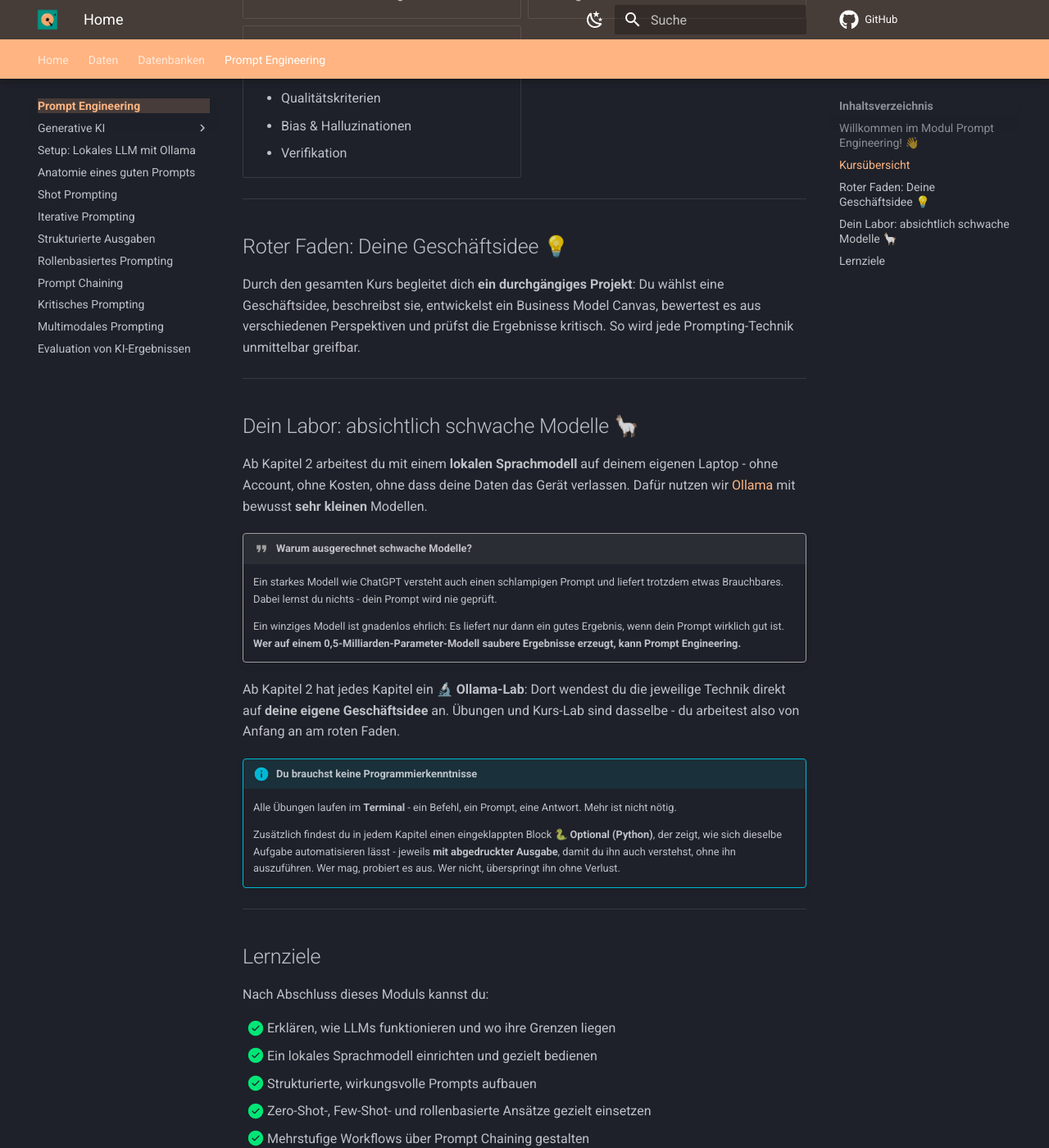
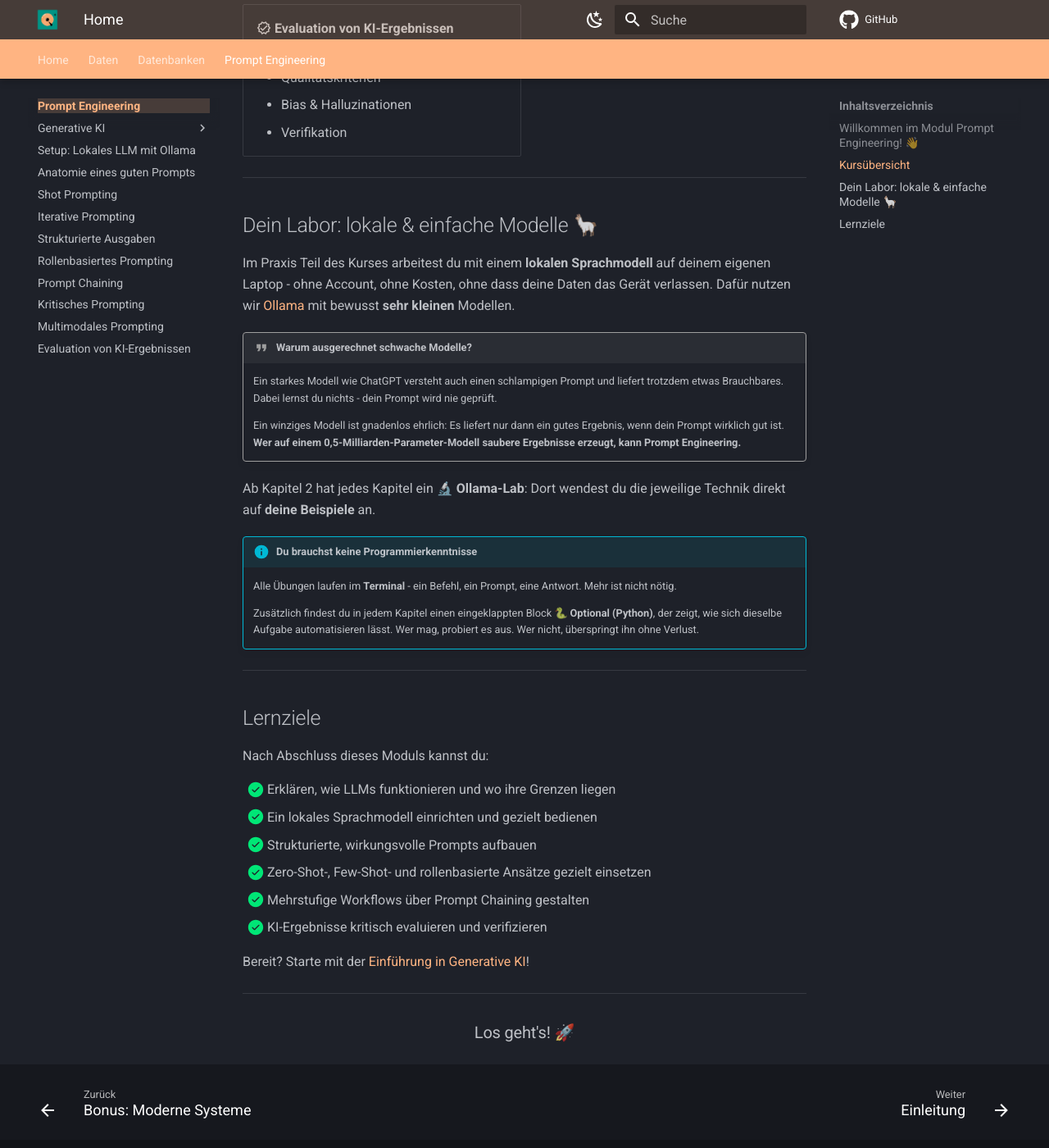
Before and after one commit to mciwing/data-campus, an MkDocs documentation site: the page built from docs/prompt/index.md, in a window 1280 px wide and 1400 px high, scrolled down 1654 px. Shown: the whole window at 82% size. Built offline with MkDocs 1.6.1 and Material for MkDocs 9.7.7, drawn with Linux system fonts in a browser that asks for light colours; comment, search, counter and statistics services are not loaded; some of the changed text lies outside the part shown.

Commit message:
start rework

```diff
--- a/docs/prompt/index.md
+++ b/docs/prompt/index.md
@@ -4,7 +4,7 @@
 
 ## Willkommen im Modul `Prompt Engineering`! 👋
 
-In diesem Kurs lernst du, **generative KI gezielt einzusetzen**. Anhand eines durchgängigen Praxisbeispiels - der **Entwicklung und Bewertung einer eigenen Geschäftsidee** - arbeitest du dich von den Grundlagen großer Sprachmodelle bis zu wiederverwendbaren Prompt-Bibliotheken vor. Jedes Kapitel schließt mit einem **Lab** ab, in dem du das Gelernte direkt anwendest.
+In diesem Kurs lernst du, **generative KI gezielt einzusetzen**. Anhand von Beispielen arbeitest du dich von den Grundlagen großer Sprachmodelle über verschiedene Prompting-Techniken bis zur Evaluierung von KI-Ergebnissen vor. Jedes Kapitel schließt mit einem **Lab** ab, in dem du das Gelernte direkt anwendest.
 
 </div>
 
@@ -107,15 +107,9 @@ Der Kurs ist in aufeinander aufbauende Kapitel strukturiert:
 
 ---
 
-## Roter Faden: Deine Geschäftsidee 💡
+## Dein Labor: lokale & einfache Modelle 🦙
 
-Durch den gesamten Kurs begleitet dich **ein durchgängiges Projekt**: Du wählst eine Geschäftsidee, beschreibst sie, entwickelst ein Business Model Canvas, bewertest es aus verschiedenen Perspektiven und prüfst die Ergebnisse kritisch. So wird jede Prompting-Technik unmittelbar greifbar.
-
----
-
-## Dein Labor: absichtlich schwache Modelle 🦙
-
-Ab Kapitel 2 arbeitest du mit einem **lokalen Sprachmodell** auf deinem eigenen Laptop - ohne Account, ohne Kosten, ohne dass deine Daten das Gerät verlassen. Dafür nutzen wir [Ollama](ollama-setup.md) mit bewusst **sehr kleinen** Modellen.
+Im Praxis Teil des Kurses arbeitest du mit einem **lokalen Sprachmodell** auf deinem eigenen Laptop - ohne Account, ohne Kosten, ohne dass deine Daten das Gerät verlassen. Dafür nutzen wir [Ollama](ollama-setup.md) mit bewusst **sehr kleinen** Modellen.
 
 !!! quote "Warum ausgerechnet schwache Modelle?"
 
@@ -123,13 +117,13 @@ Ab Kapitel 2 arbeitest du mit einem **lokalen Sprachmodell** auf deinem eigenen
 
     Ein winziges Modell ist gnadenlos ehrlich: Es liefert nur dann ein gutes Ergebnis, wenn dein Prompt wirklich gut ist. **Wer auf einem 0,5-Milliarden-Parameter-Modell saubere Ergebnisse erzeugt, kann Prompt Engineering.**
 
-Ab Kapitel 2 hat jedes Kapitel ein **🔬 Ollama-Lab**: Dort wendest du die jeweilige Technik direkt auf **deine eigene Geschäftsidee** an. Übungen und Kurs-Lab sind dasselbe - du arbeitest also von Anfang an am roten Faden.
+Ab Kapitel 2 hat jedes Kapitel ein **🔬 Ollama-Lab**: Dort wendest du die jeweilige Technik direkt auf **deine Beispiele** an.
 
 !!! info "Du brauchst keine Programmierkenntnisse"
 
     Alle Übungen laufen im **Terminal** - ein Befehl, ein Prompt, eine Antwort. Mehr ist nicht nötig.
 
-    Zusätzlich findest du in jedem Kapitel einen eingeklappten Block **🐍 Optional (Python)**, der zeigt, wie sich dieselbe Aufgabe automatisieren lässt - jeweils **mit abgedruckter Ausgabe**, damit du ihn auch verstehst, ohne ihn auszuführen. Wer mag, probiert es aus. Wer nicht, überspringt ihn ohne Verlust.
+    Zusätzlich findest du in jedem Kapitel einen eingeklappten Block **🐍 Optional (Python)**, der zeigt, wie sich dieselbe Aufgabe automatisieren lässt. Wer mag, probiert es aus. Wer nicht, überspringt ihn ohne Verlust.
 
 ---
 
@@ -143,7 +137,6 @@ Nach Abschluss dieses Moduls kannst du:
 - [x] Zero-Shot-, Few-Shot- und rollenbasierte Ansätze gezielt einsetzen
 - [x] Mehrstufige Workflows über Prompt Chaining gestalten
 - [x] KI-Ergebnisse kritisch evaluieren und verifizieren
-- [x] Eine wiederverwendbare Prompt-Bibliothek aufbauen
 
 Bereit? Starte mit der [Einführung in Generative KI](einfuehrung.md)!
 
--- a/pyproject.toml
+++ b/pyproject.toml
@@ -1,7 +1,7 @@
 [project]
 name = "data-campus"
-version = "0.1.0"
-description = "Add your description here"
+version = "0.2.0"
+description = "Course Material for Data and Prompting"
 readme = "README.md"
 requires-python = ">=3.13"
 dependencies = [
```
Also changed, not shown: docs/prompt/einfuehrung.md (+0 -8 lines), 1 other file.
